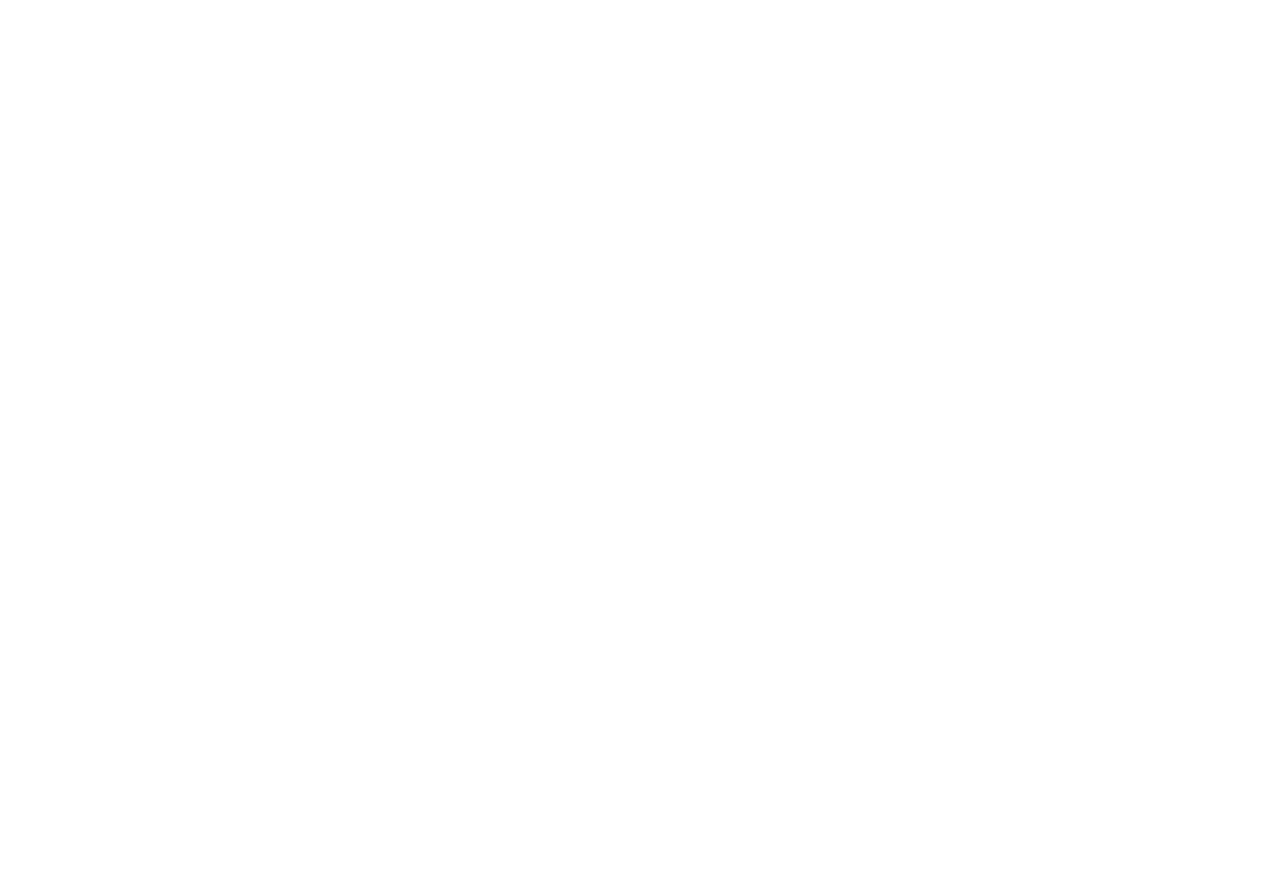
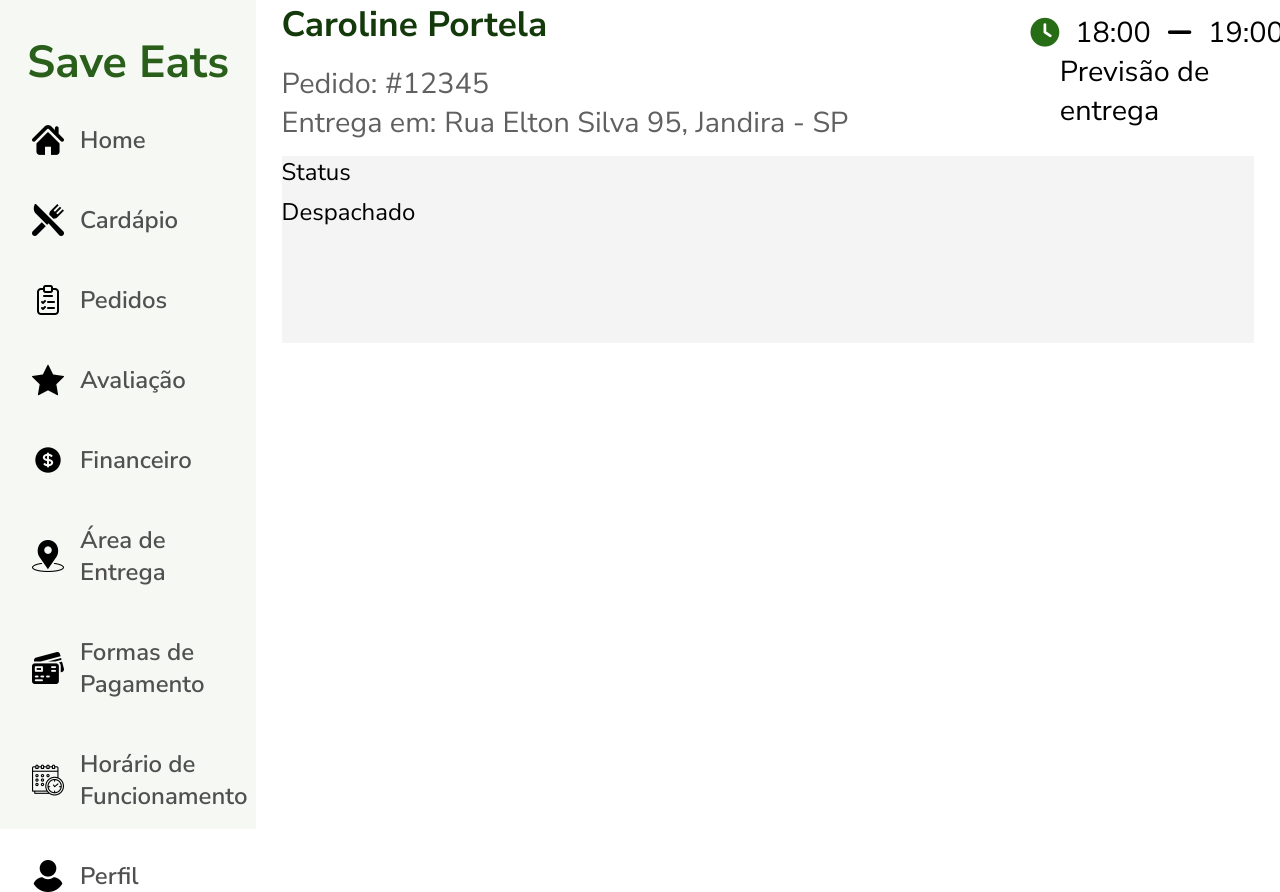
Before and after one commit to Xul14/SaveEats-Web, a React (Vite) app: page /menu/detalhes/pedido in a window 1280 px wide. Before the commit this address had no page. Before the commit the page ends 800 px from the top, so only its background shows below. Built offline with nearby package versions, Linux system fonts and the light colour scheme.

Commit message:
detalhes pedido quase finalizado

```diff
--- a/index.html
+++ b/index.html
@@ -6,6 +6,7 @@
     <link rel="preconnect" href="https://fonts.googleapis.com">
     <link rel="preconnect" href="https://fonts.gstatic.com" crossorigin>
     <link href="https://fonts.googleapis.com/css2?family=Nunito+Sans:ital,opsz,wght@0,6..12,200;0,6..12,300;0,6..12,400;0,6..12,500;0,6..12,600;0,6..12,700;0,6..12,800;0,6..12,900;0,6..12,1000;1,6..12,200;1,6..12,300;1,6..12,400;1,6..12,500;1,6..12,600;1,6..12,700;1,6..12,800;1,6..12,900;1,6..12,1000&display=swap" rel="stylesheet">
+    <link rel="shortcut icon" href="./src/icon/favicon.ico" type="image/x-icon">
     <script src="https://kit.fontawesome.com/53801ac64e.js" crossorigin="anonymous"></script>
     <title>SaveEats</title>
   </head>
--- /dev/null
+++ b/src/components/HeaderDetalhesPedido/HeaderDetalhesPedido.css
@@ -0,0 +1,44 @@
+.container-informacoes-pedido {
+    width: 95%;
+    height: 100%;
+    display: grid;
+    grid-template-columns: 80% 20%;
+    align-items: center;
+}
+
+h2 {
+    font-size: 2.2rem;
+    color: #143A0B;
+    padding-bottom: 1rem;
+}
+
+.container-informacoes {
+    display: flex;
+    gap: .5rem;
+    font-size: 1.8rem;
+    color: #606060;
+}
+
+.container-horario-pedido {
+    width: 100%;
+    height: 100%;
+    display: flex;
+    flex-direction: column;
+    justify-content: center;
+    align-items: center;
+}
+
+.container-horario {
+    display: flex;
+    align-items: center;
+    gap: 1rem;
+    font-size: 1.8rem;
+}
+
+.fa-clock {
+    color: #276D15;
+}
+
+.text-previsao {
+    font-size: 1.8rem;
+}
--- /dev/null
+++ b/src/components/HeaderDetalhesPedido/HeaderDetalhesPedido.jsx
@@ -0,0 +1,57 @@
+//Import React
+import React from "react";
+
+//Import css e components
+import "./HeaderDetalhesPedido.css"
+
+export function HeaderDetalhesPedido() {
+    return (
+        <>
+
+            <div className="container-informacoes-pedido">
+
+                <div className="container-informacoes-cliente">
+
+                    <h2>Caroline Portela</h2>
+
+                    <div className="container-informacoes">
+
+                        <span className="text-pedido">Pedido:</span>
+
+                        <span className="numero-pedido">#12345</span>
+
+                    </div>
+
+                    <div className="container-informacoes">
+
+                        <span className="text-entrega">Entrega em:</span>
+
+                        <span className="endereco-pedido">Rua Elton Silva 95, Jandira - SP</span>
+
+                    </div>
+
+                </div>
+
+                <div className="container-horario-pedido">
+
+                    <div className="container-horario">
+
+                        <i class="fa-solid fa-clock"></i>
+
+                        <span className="horario-inicial">18:00</span>
+
+                        <i class="fa-solid fa-minus"></i>
+
+                        <span className="horario-final">19:00</span>
+
+                    </div>
+
+                    <span className="text-previsao">Previsão de entrega</span>
+
+                </div>
+
+            </div>
+
+        </>
+    )
+}
--- a/src/main.jsx
+++ b/src/main.jsx
@@ -20,6 +20,7 @@
 import { FormasPagamentoPage } from './pages/Menu/FormasPagamentoPage/FormasPagamentoPage'
 import { HorarioFuncionamentoPage } from './pages/Menu/HorarioFuncionamentoPage/HorarioFuncionamentoPage'
 import { PerfilPage } from './pages/Menu/PerfilPage/PerfilPage'
+import { DetalhesPedidoPage } from './pages/Menu/PedidosPage/DetalhesPedidoPage/DetalhesPedidoPage'
 
 ReactDOM.createRoot(document.getElementById('root')).render(
   <React.StrictMode>
@@ -32,6 +33,7 @@
             <Route path='/menu/home' element={<HomePage />} />
             <Route path='/menu/cardapio' element={<CardapioPage />} />
             <Route path='/menu/pedidos' element={<PedidosPage />} />
+            <Route path='/menu/detalhes/pedido' element={<DetalhesPedidoPage />} />
             <Route path='/menu/avaliacao' element={<AvaliacaoPage />} />
             <Route path='/menu/financeiro' element={<FinanceiroPage />} />
             <Route path='/menu/areas-entrega' element={<AreasEntregaPage />} />
--- /dev/null
+++ b/src/pages/Menu/PedidosPage/DetalhesPedidoPage/DetalhesPedidoPage.css
@@ -0,0 +1,36 @@
+.container-detalhes-pedido {
+    width: 100%;
+    height: 100vh;
+    display: grid;
+    grid-template-columns: 20% 80%;
+}
+
+.container-left-detalhes-pedido {
+    display: grid;
+    grid-template-rows: 15% 85%;
+    background-color: #F6F8F4;
+}
+
+.container-rigth-detalhes-pedido {
+    width: 100%;
+    height: 100%;
+    display: grid;
+    grid-template-rows: 15% 25% 7% 65%;
+    justify-items: center;
+}
+
+.container-status-pedido {
+    width: 95%;
+    height: 90%;
+    display: grid;
+    grid-template-rows: 50% 20% 30%;
+    background-color: #F4F4F4;
+    margin-top: 2rem;
+}
+
+.title-status-pedido {
+    display: flex;
+    flex-direction: column;
+    gap: .5rem;
+    font-size: 1.5rem;
+}
--- /dev/null
+++ b/src/pages/Menu/PedidosPage/DetalhesPedidoPage/DetalhesPedidoPage.jsx
@@ -0,0 +1,44 @@
+//Import React
+import React from "react";
+
+//Import css e components
+import "./DetalhesPedidoPage.css"
+import { MenuNavigation } from "../../../../components/MenuNavigation/MenuNavigation";
+import { HeaderDetalhesPedido } from "../../../../components/HeaderDetalhesPedido/HeaderDetalhesPedido";
+
+export function DetalhesPedidoPage() {
+    return (
+        <div>
+
+            <div className="container-detalhes-pedido">
+
+                <div className="container-left-detalhes-pedido">
+
+                    <MenuNavigation></MenuNavigation>
+
+                </div>
+
+                <div className="container-rigth-detalhes-pedido">
+
+                    <HeaderDetalhesPedido></HeaderDetalhesPedido>
+
+                    <div className="container-status-pedido">
+
+                        <div className="title-status-pedido">
+
+                            <span className="text-status-detalhes-pedido">Status</span>
+
+                            <span className="text-despachado">Despachado</span>
+
+                        </div>
+
+
+                    </div>
+
+                </div>
+
+            </div>
+
+        </div>
+    )
+}
```
Also changed, not shown: 1 other file (tests, documents, lock files or other folders).
